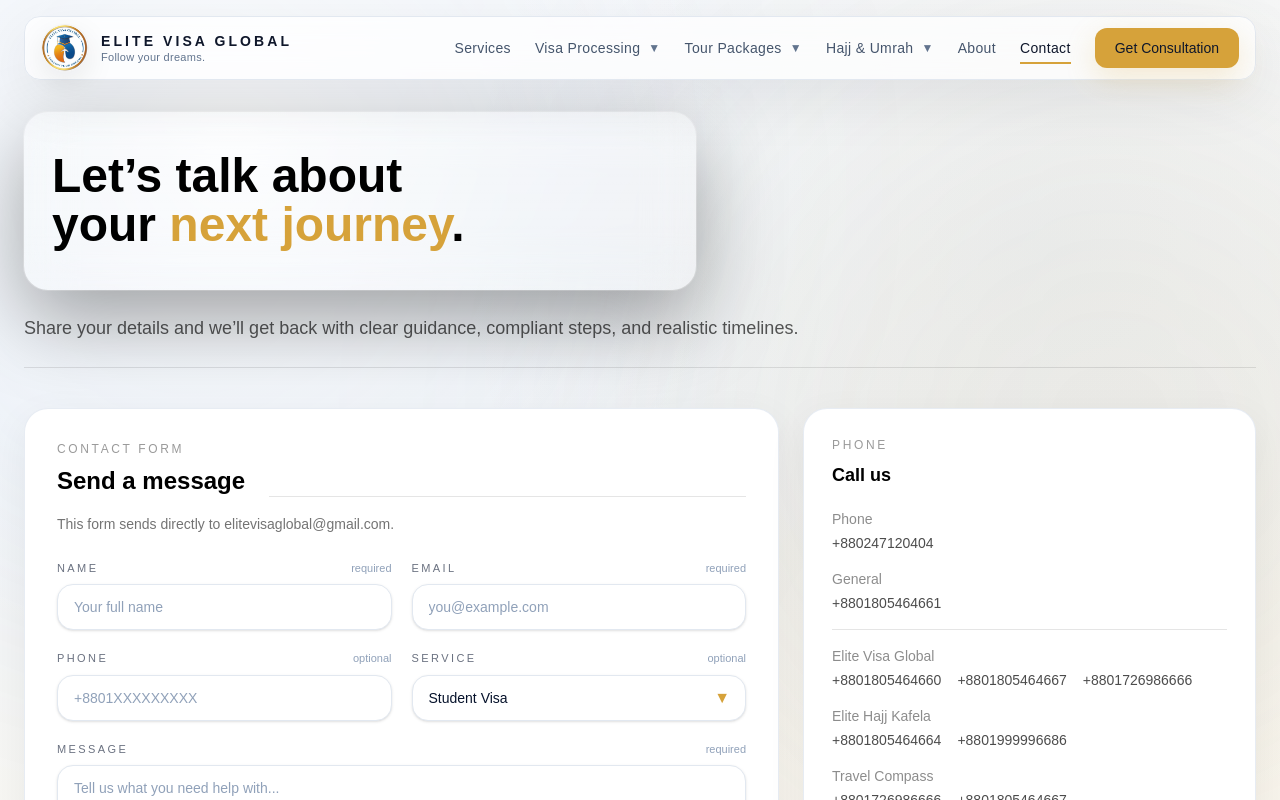
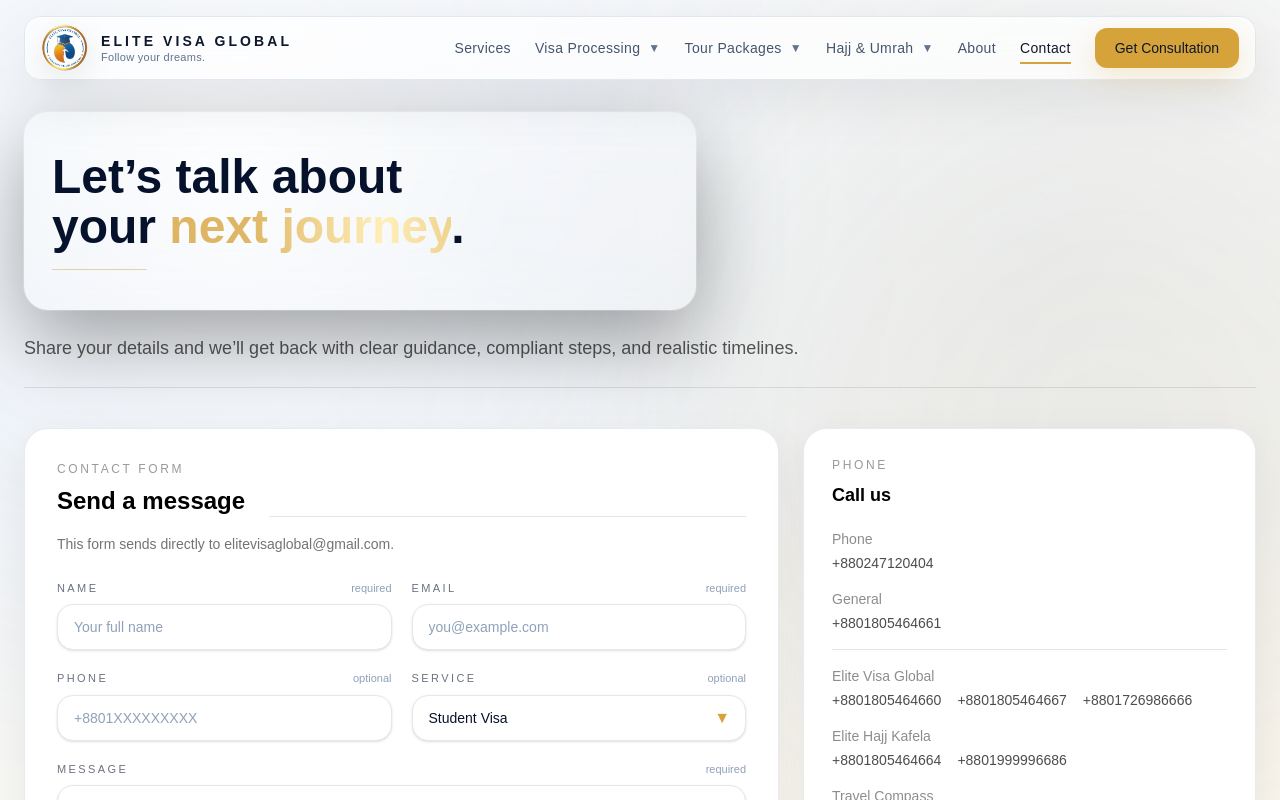
Before and after one commit to thinkGrow/elite-visa-global, a Next.js app: page /contact in a window 1280 px wide. Shown: the top 800 px of the page. Built offline with nearby package versions, Linux system fonts and the light colour scheme.

Commit message:
feat(ui): add headline motion effects

```diff
--- a/src/app/about/page.tsx
+++ b/src/app/about/page.tsx
@@ -118,7 +118,7 @@
 
       <section className="relative mx-auto max-w-7xl px-6 pt-28 pb-20">
         <div className="max-w-4xl pl-6 border-l border-[color:var(--evg-gold)]/60">
-          <GlassHeadlineCard textColor="black" size="md">
+          <GlassHeadlineCard textCaolor="black" size="md">
             <h1>
               <span className="text-[var(--evg-gold)]">Experience</span>, driven
               by
--- a/src/app/contact/page.tsx
+++ b/src/app/contact/page.tsx
@@ -1,7 +1,12 @@
 import React from "react";
 import { Navbar } from "@/components/home/layout/Navbar";
 import { ContactForm } from "@/components/contact/ContactForm";
-import { GlassHeadlineCard } from "@/components/ui/GlassHeadlineCard";
+// import { GlassHeadlineCard } from "@/components/ui/GlassHeadlineCard";
+import styles from "@/components/ui/GlassHeadlineCard.module.css";
+import {
+  GlassHeadlineCard,
+  headlineMotion,
+} from "@/components/ui/GlassHeadlineCard";
 
 type ThemeVars = React.CSSProperties & {
   "--evg-blue": string;
@@ -77,8 +82,10 @@
         <GlassHeadlineCard textColor="black" size="lg">
           <h1 className="text-balance">
             Let’s talk about your{" "}
-            <span className="text-[var(--evg-gold)]">next journey</span>.
+            <span className={styles.goldMotion}>next journey</span>.
           </h1>
+
+          <div className={`${styles.underlineMotion} mt-4`} />
         </GlassHeadlineCard>
 
         <p className="mt-6 text-base leading-relaxed text-black/65 md:text-lg">
--- a/src/app/globals.css
+++ b/src/app/globals.css
@@ -109,3 +109,14 @@
     animation: none !important;
   }
 }
+
+@keyframes fadeUp {
+  from {
+    opacity: 0;
+    transform: translateY(18px);
+  }
+  to {
+    opacity: 1;
+    transform: translateY(0);
+  }
+}
--- a/src/components/home/Hero.tsx
+++ b/src/components/home/Hero.tsx
@@ -145,7 +145,11 @@
           {/* top content */}
           <div className="max-w-3xl">
             {/* HEADLINE - desktop glass card preserved */}
-            <GlassHeadlineCard contentIn textColor="white" size="md">
+            <GlassHeadlineCard
+              textColor="white"
+              size="md"
+              animateIn={contentIn}
+            >
               <h1>
                 Dreams beyond{" "}
                 <span className="text-[var(--evg-gold)]">borders</span>,
@@ -153,7 +157,6 @@
                 guided with confidence.
               </h1>
             </GlassHeadlineCard>
-
             {/* SUBTEXT */}
             <p
               className={[
--- /dev/null
+++ b/src/components/ui/GlassHeadlineCard.module.css
@@ -0,0 +1,48 @@
+/* src/components/ui/GlassHeadlineCard.module.css */
+
+.goldMotion {
+  background-image: linear-gradient(
+    90deg,
+    rgba(214, 162, 58, 0.78) 0%,
+    rgba(255, 239, 184, 1) 22%,
+    rgba(214, 162, 58, 0.82) 45%,
+    rgba(255, 245, 210, 1) 52%,
+    rgba(214, 162, 58, 0.82) 60%,
+    rgba(214, 162, 58, 0.78) 100%
+  );
+  background-size: 220% auto;
+  background-position: 200% center;
+  -webkit-background-clip: text;
+  background-clip: text;
+  color: transparent;
+  animation: evgShimmer 5.2s linear infinite;
+}
+
+.underlineMotion {
+  height: 1px;
+  width: 92px;
+  background: rgba(214, 162, 58, 0.68);
+  transform-origin: left center;
+  animation: evgUnderlinePulse 3.2s ease-in-out infinite;
+}
+
+@keyframes evgShimmer {
+  0% {
+    background-position: 200% center;
+  }
+  100% {
+    background-position: -200% center;
+  }
+}
+
+@keyframes evgUnderlinePulse {
+  0%,
+  100% {
+    opacity: 0.5;
+    transform: scaleX(1);
+  }
+  50% {
+    opacity: 0.95;
+    transform: scaleX(1.08);
+  }
+}
--- a/src/components/ui/GlassHeadlineCard.tsx
+++ b/src/components/ui/GlassHeadlineCard.tsx
@@ -1,47 +1,50 @@
-// src/components/ui/GlassHeadlineCard.tsx
+"use client";
+
 import React from "react";
-import clsx from "clsx";
+import styles from "./GlassHeadlineCard.module.css";
 
 type GlassHeadlineCardProps = {
   children: React.ReactNode;
-  className?: string;
-  contentIn?: boolean;
   textColor?: "white" | "black";
   size?: "md" | "lg";
-  maxWidth?: string;
+  className?: string;
 };
 
 export function GlassHeadlineCard({
   children,
-  className,
-  contentIn = false,
   textColor = "white",
   size = "md",
-  maxWidth = "max-w-2xl",
+  className = "",
 }: GlassHeadlineCardProps) {
+  const [visible, setVisible] = React.useState(false);
+
+  React.useEffect(() => {
+    const t = setTimeout(() => setVisible(true), 120);
+    return () => clearTimeout(t);
+  }, []);
+
   return (
     <div
-      className={clsx(
-        "rounded-3xl",
-        maxWidth,
+      className={[
+        "relative rounded-3xl",
         "bg-gradient-to-b from-white/18 to-white/10",
         "backdrop-blur-xl ring-1 ring-white/20",
         "shadow-[0_30px_80px_rgba(0,0,0,.35)]",
-        "transition-transform duration-300 ease-[cubic-bezier(.2,.8,.2,1)] hover:-translate-y-[2px]",
-        size === "md" && "px-5 py-7 md:px-7 md:py-10",
-        size === "lg" && "px-7 py-10",
-        contentIn && "hero-headline-in",
-        className
-      )}
+        "transition-all duration-700 ease-[cubic-bezier(.22,1,.36,1)]",
+        "hover:-translate-y-[4px]",
+        size === "md"
+          ? "px-5 py-7 md:px-7 md:py-10 max-w-2xl"
+          : "px-7 py-10 max-w-2xl",
+        visible ? "opacity-100 translate-y-0" : "opacity-0 translate-y-10",
+        className,
+      ].join(" ")}
     >
       <div
-        className={clsx(
-          "font-[var(--font-playfair)] leading-[1.02] font-semibold",
-          textColor === "white" && "text-white",
-          textColor === "black" && "text-black",
-          size === "md" && "text-4xl sm:text-5xl md:text-5xl",
-          size === "lg" && "text-5xl"
-        )}
+        className={[
+          "font-[var(--font-playfair)] leading-[1.05] font-semibold",
+          textColor === "white" ? "text-white" : "text-[var(--evg-deep)]",
+          size === "md" ? "text-4xl sm:text-5xl md:text-5xl" : "text-5xl",
+        ].join(" ")}
       >
         {children}
       </div>
```
